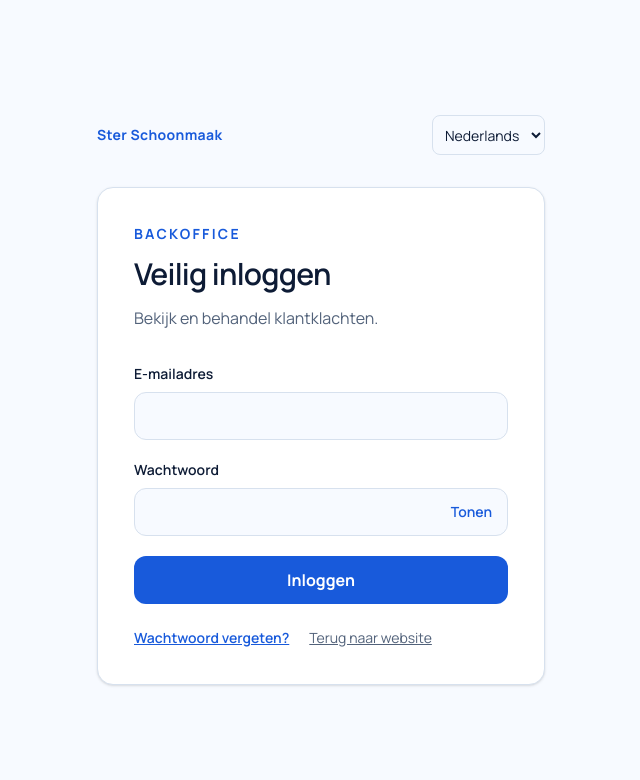
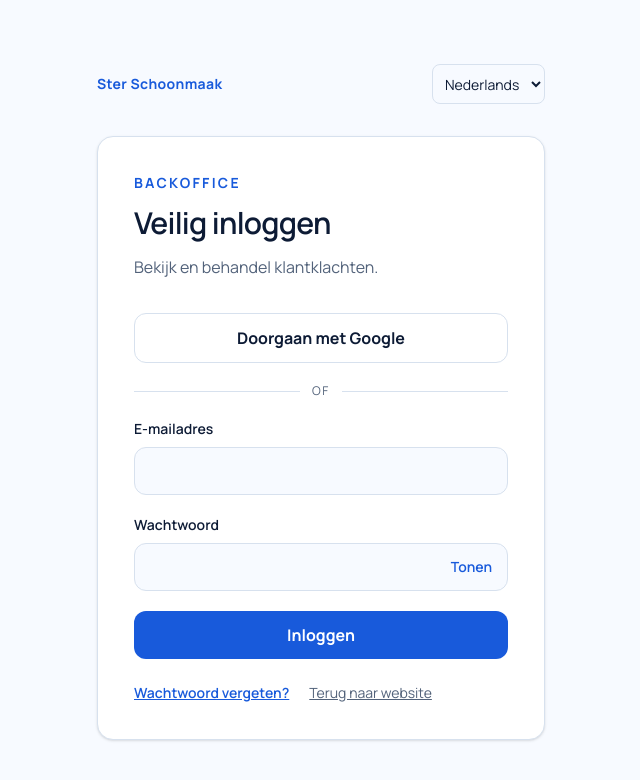
Before and after one commit to bilalabughori-beep/sterschoonmaak, a Next.js app: page /backoffice/login in a window 1280 px wide. Shown: the top 780 px of the page, without its empty margins (319-959 px from the left). Built offline with nearby package versions, Linux system fonts and the light colour scheme; no server answers.

Commit message:
fix: add Google sign-in to backoffice

```diff
--- a/src/components/backoffice/backoffice-login.tsx
+++ b/src/components/backoffice/backoffice-login.tsx
@@ -48,9 +48,9 @@ function BackofficeLoginContent({ expectedRole }: { expectedRole: Role }) {
           <p className="text-sm font-bold uppercase tracking-[0.16em] text-primary">{owner ? t("siteOwner") : t("backoffice")}</p>
           <h1 className="mt-3 text-3xl font-semibold tracking-tight text-navy">{forgot ? t("resetYourPassword") : t("signInSecurely")}</h1>
           <p className="mt-3 text-base leading-7 text-muted">{owner ? t("manageComplaintsOffers") : t("viewHandleComplaints")}</p>
-          {!forgot && owner ? <button type="button" disabled={busy} onClick={() => { setBusy(true); setError(null); void signInWithGoogle().catch((caught) => setError(friendlyAuthError(caught, t("requestFailed")))).finally(() => setBusy(false)); }} className="mt-8 min-h-12 w-full rounded-xl border border-border bg-surface px-5 py-3 text-base font-bold text-navy hover:border-primary disabled:opacity-50">{t("continueGoogle")}</button> : null}
-          {!forgot && owner ? <div className="mt-5 flex items-center gap-3 text-xs uppercase tracking-[0.14em] text-muted"><span className="h-px flex-1 bg-border" />{t("or")}<span className="h-px flex-1 bg-border" /></div> : null}
-          <form onSubmit={submit} className={`${forgot || !owner ? "mt-8" : "mt-5"} space-y-5`}>
+          {!forgot ? <button type="button" disabled={busy} onClick={() => { setBusy(true); setError(null); void signInWithGoogle().catch((caught) => setError(friendlyAuthError(caught, t("requestFailed")))).finally(() => setBusy(false)); }} className="mt-8 min-h-12 w-full rounded-xl border border-border bg-surface px-5 py-3 text-base font-bold text-navy hover:border-primary disabled:opacity-50">{t("continueGoogle")}</button> : null}
+          {!forgot ? <div className="mt-5 flex items-center gap-3 text-xs uppercase tracking-[0.14em] text-muted"><span className="h-px flex-1 bg-border" />{t("or")}<span className="h-px flex-1 bg-border" /></div> : null}
+          <form onSubmit={submit} className={`${forgot ? "mt-8" : "mt-5"} space-y-5`}>
             <div><label htmlFor="login-email" className="block text-sm font-semibold text-navy">{t("email")}</label><input id="login-email" type="email" required autoComplete="email" value={email} onChange={(event) => setEmail(event.target.value)} dir="ltr" className="mt-2 min-h-12 w-full rounded-xl border border-border bg-background px-4 text-base outline-none focus:border-primary" /></div>
             {!forgot ? <div><label htmlFor="login-password" className="block text-sm font-semibold text-navy">{t("password")}</label><div className="relative mt-2"><input id="login-password" type={showPassword ? "text" : "password"} required autoComplete="current-password" value={password} onChange={(event) => setPassword(event.target.value)} dir="ltr" className="min-h-12 w-full rounded-xl border border-border bg-background px-4 pe-24 text-base outline-none focus:border-primary" /><button type="button" onClick={() => setShowPassword((value) => !value)} aria-pressed={showPassword} className="absolute end-2 top-1/2 -translate-y-1/2 rounded-lg px-2 py-1 text-sm font-semibold text-primary hover:bg-surface-muted">{showPassword ? t("hide") : t("show")}</button></div></div> : null}
             {error ? <p role="alert" className="rounded-xl bg-red-50 px-4 py-3 text-sm text-red-800">{error}</p> : null}
```
